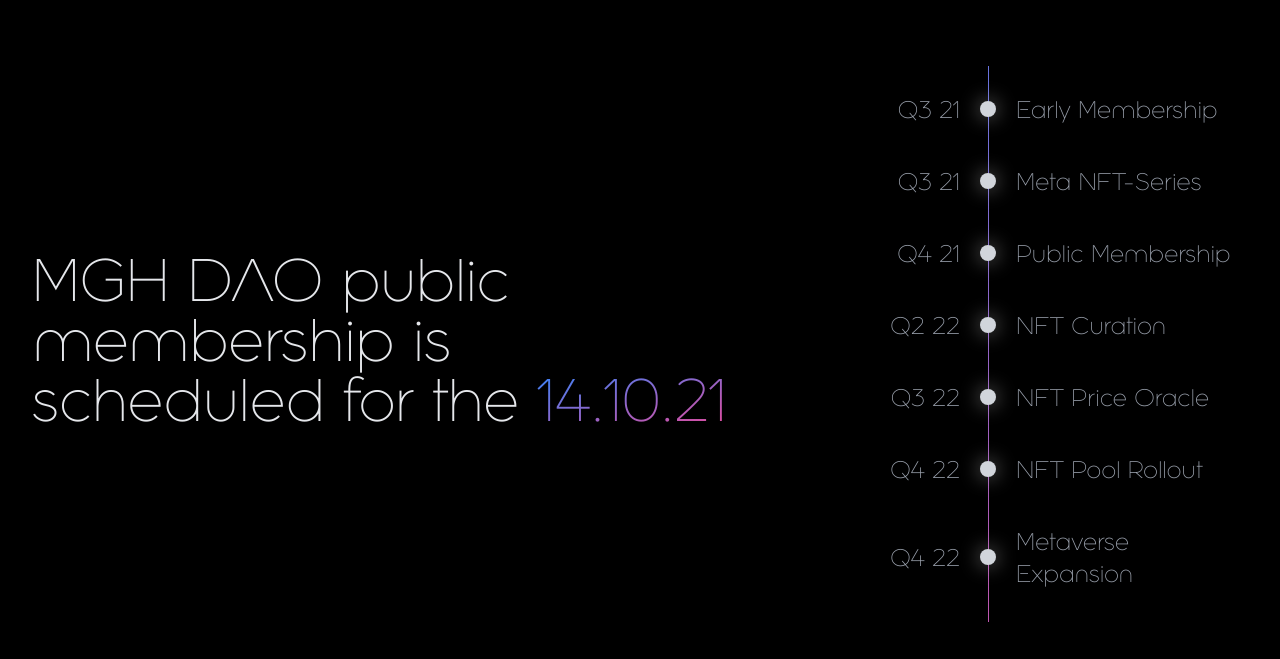
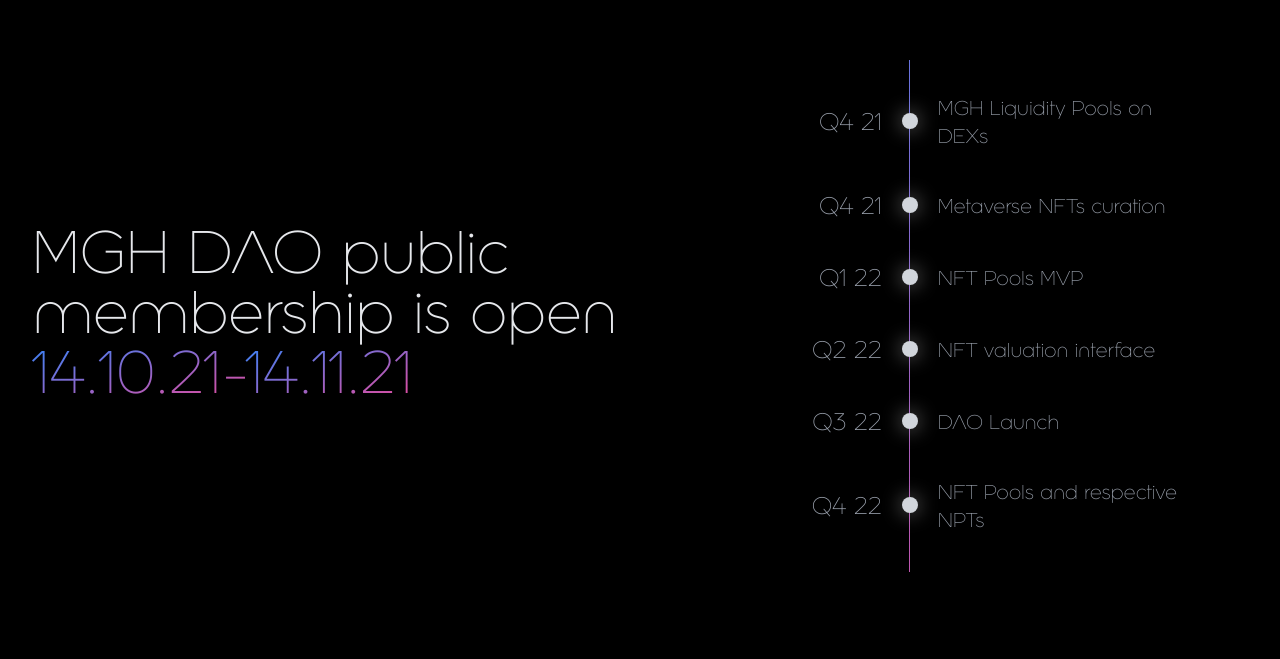
Before and after one commit to thehubdao/HUB-Website, a Next.js app: page / in a window 1280 px wide. Shown: the part 9761-10420 px from the top of the page. Built offline with nearby package versions, Linux system fonts and the light colour scheme.

Commit message:
update roadmap

```diff
--- a/components/Milestone.tsx
+++ b/components/Milestone.tsx
@@ -3,11 +3,11 @@ const Milestone = ({date, text}: any) => {
         // <Fade direction="up" className="w-full" duration={500}>
         <div className=" flex flex-row space-x-5 justify-center items-center w-full  m-5">
             <div className="flex-grow text-right w-2/5" >
-                <span className="text-gray-400 text-lg lg:text-2xl text-right">{date}</span>
+                <span className="text-gray-400 text-lg lg:text-xl xl:text-2xl text-right">{date}</span>
             </div>
             <div className="rounded-full flex-grow-0 h-4 w-4 bg-gray-300 shadow-color z-10 mb-0.5 lg:mb-1.5" />
             <div className="flex-grow text-left w-2/5 " >
-                <span className="text-gray-400 text-lg lg:text-2xl text-left">{text}</span>
+                <span className="text-gray-400 text-lg lg:text-xl xl:texl-2xl text-left">{text}</span>
             </div>
         </div>
         // </Fade>
--- a/components/Roadmap.tsx
+++ b/components/Roadmap.tsx
@@ -8,47 +8,42 @@ const Roadmap = ({ scroll }: any) => {
         <>
             <div className="w-full min-h-screen py-20">
                 <div className={`w-full flex flex-col lg:flex-row items-center justify-start p-8`}>
-                    <p className={`text-4xl sm:text-5xl md:text-6xl text-gray-200 text-center lg:text-left 2xl:text-center `}>MGH DAO public membership is scheduled for the <span className={`text-transparent bg-clip-text bg-gradient-to-br z-10 from-blue-500 to-pink-500`}>14.10.21</span></p>
+                    <p className={`text-4xl sm:text-5xl md:text-6xl text-gray-200 text-center lg:text-left 2xl:text-center`}>MGH DAO public membership is open <span className={`text-transparent bg-clip-text bg-gradient-to-br z-50 from-blue-500 to-pink-500`}>14.10.21-</span><span className={`text-transparent bg-clip-text bg-gradient-to-br z-50 from-blue-500 to-pink-500`}>14.11.21</span></p>
                     {/* <span className={`col-span-full text-5xl sm:text-6xl font-bold text-transparent bg-clip-text bg-gradient-to-b z-10 from-blue-500 to-pink-500 mb-10`}>MGH DAO public launch is scheduled for the 14.10.21</span> */}
 
-                    <div className="relative flex flex-col justify-center py-20 w-full items-center transform -translate-x-5 lg:translate-x-0">
+                    <div className="relative flex flex-col justify-center py-20 w-screen sm:w-full items-center transform -translate-x-8 xl:-translate-x-16">
                         {/* <Fade> */}
-                            <div className="absolute inset-y-1/6 w-px h-4/5 bg-gradient-to-br from-blue-500 to-pink-500" />
+                            <div className="absolute inset-1/6 w-px h-4/5 bg-gradient-to-br from-blue-500 to-pink-500" />
                         {/* </Fade> */}
                         {/* {scroll > 18500 && ( */}
-                        <Milestone date="Q3 21" text="Early Membership" />
+                        <Milestone date="Q4 21" text="MGH Liquidity Pools on DEXs" />
                         {/* )} */}
 
                         {/* {scroll > 19000 && ( */}
 
-                                <Milestone date="Q3 21" text="Meta NFT-Series" />
+                                <Milestone date="Q4 21" text="Metaverse NFTs curation" />
 
                         {/* )} */}
                         {/* {scroll > 20000 && ( */}
 
-                                <Milestone date="Q4 21" text="Public Membership" />
+                                <Milestone date="Q1 22" text="NFT Pools MVP" />
 
                         {/* )}
                         {scroll > 21000 && (
                      */}
-                                <Milestone date="Q2 22" text="NFT Curation" />
+                                <Milestone date="Q2 22" text="NFT valuation interface" />
 
                         {/* )}
                         {scroll > 22000 && ( */}
 
-                                <Milestone date="Q3 22" text="NFT Price Oracle" />
+                                <Milestone date="Q3 22" text="DAO Launch" />
 
                         {/* )}
                         {scroll > 23000 && ( */}
 
-                                <Milestone date="Q4 22" text="NFT Pool Rollout" />
+                                <Milestone date="Q4 22" text="NFT Pools and respective NPTs" />
 
                         {/* )}
-                        {scroll > 24000 && ( */}
-
-                                <Milestone date="Q4 22" text="Metaverse Expansion" />
-
-                        {/* )} */}
 
 
                         {/* <Milestone date="Q3 22" text="NFT Price Oracle" />
```
